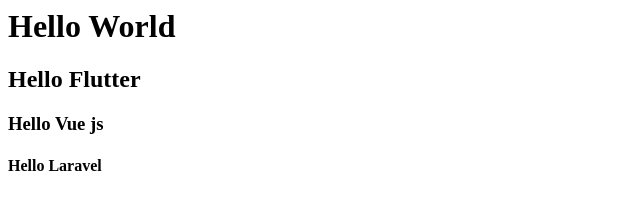
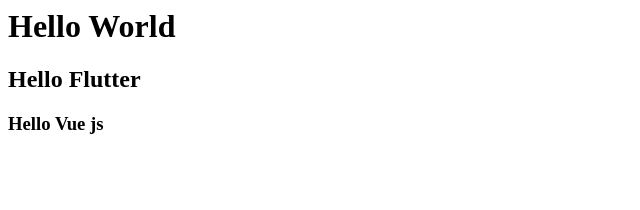
Before and after one commit to jagruti99/test99, a plain HTML site: page index.html in a window 1280 px wide. Shown: the whole page, without its empty margins (0-640 px from the left). Drawn offline with Linux system fonts and the light colour scheme.

Commit message:
secondbr

```diff
--- a/index.html
+++ b/index.html
@@ -9,6 +9,6 @@
     <h1>Hello World</h1>
     <h2>Hello Flutter</h2>
     <h3>Hello Vue js</h3>
-    <h4>Hello Laravel</h4>
+
 </body>
 </html>
```
